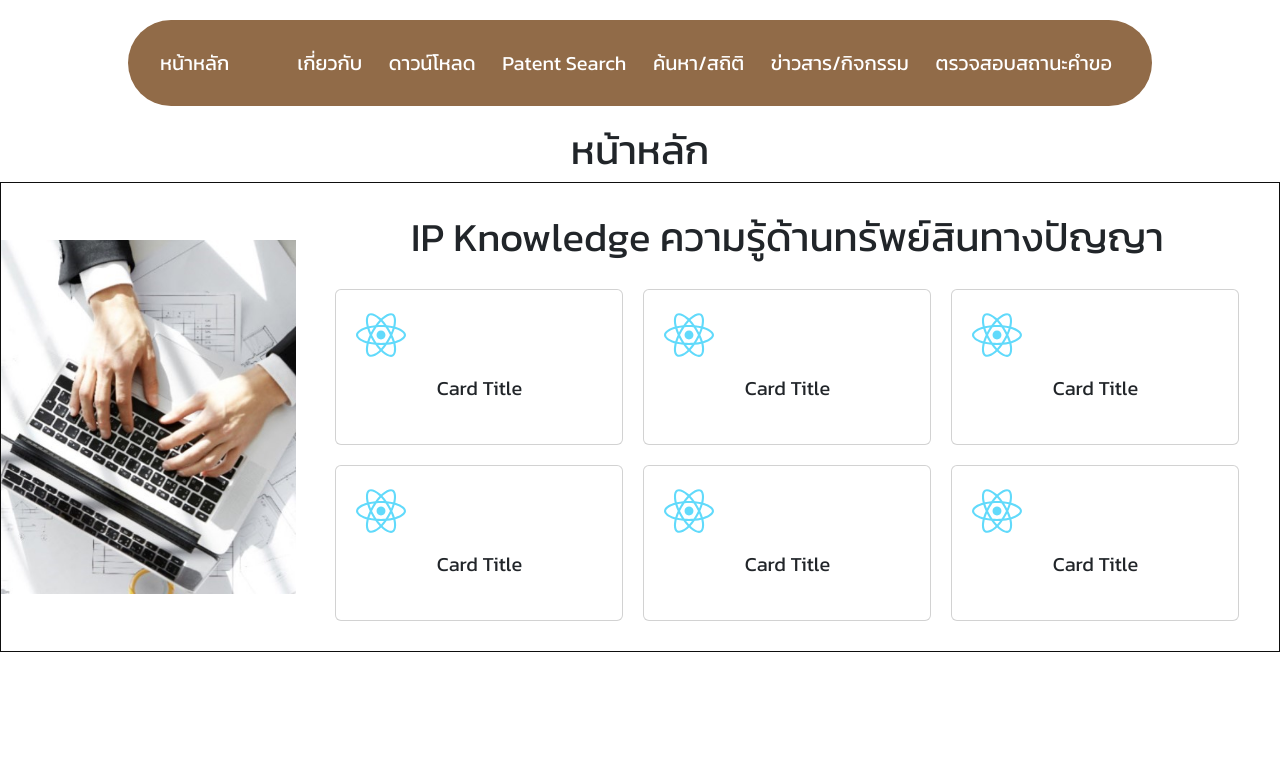
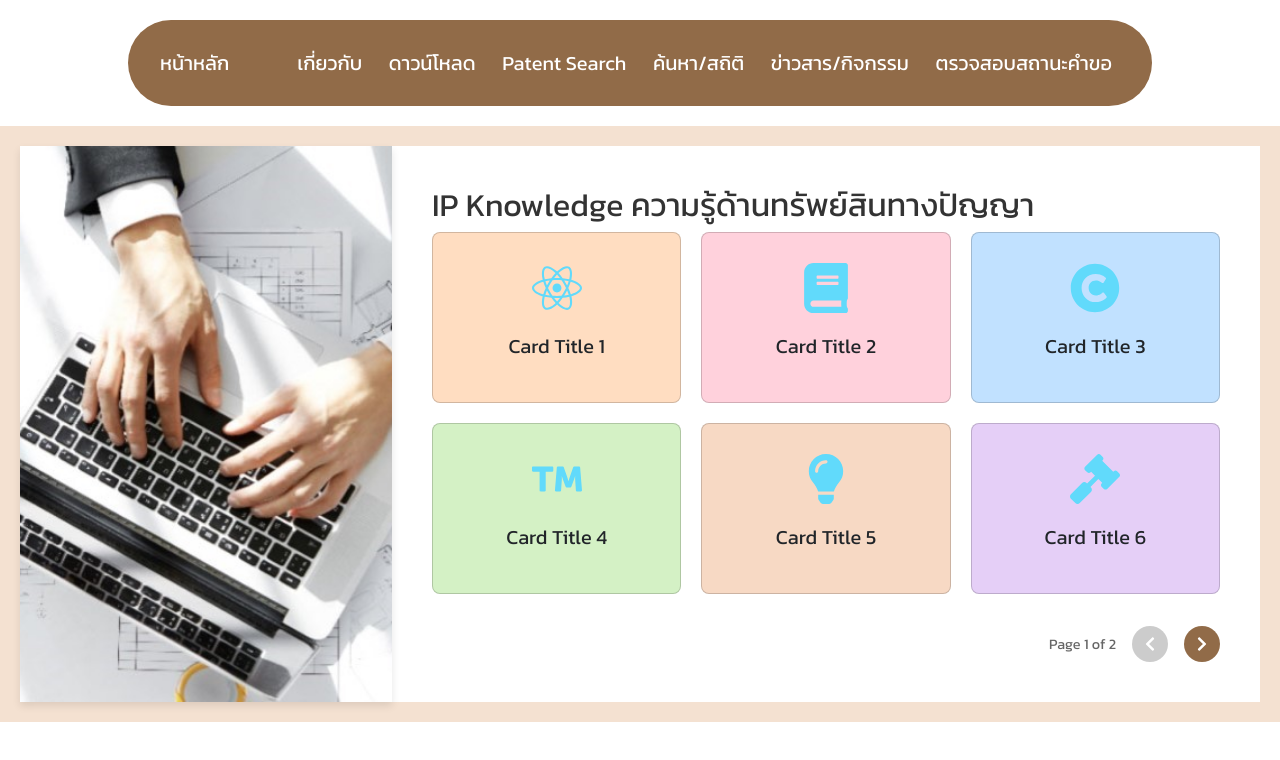
Before and after one commit to IntellectualProp/kpru-project, a Next.js app: page / in a window 1280 px wide. Shown: the top 760 px of the page. Built offline with nearby package versions, Linux system fonts and the light colour scheme.

Commit message:
[UPDATE] MainMenu

```diff
--- a/src/app/components/MainMenu.jsx
+++ b/src/app/components/MainMenu.jsx
@@ -1,54 +1,139 @@
-import React from 'react'
+import React, { useState } from 'react'
 import Image from 'next/image'
 import Card from 'react-bootstrap/Card'
-import { FaReact } from 'react-icons/fa' // นำเข้าไอคอน
+import {
+    FaReact,
+    FaBook,
+    FaCopyright,
+    FaTrademark,
+    FaLightbulb,
+    FaGavel,
+    FaUniversity,
+    FaGlobe,
+    FaShieldAlt,
+    FaHandshake,
+    FaFileContract,
+    FaBalanceScale
+} from 'react-icons/fa'
+import { FaChevronLeft, FaChevronRight } from 'react-icons/fa'
 import styles from './MainMenu.module.css'
 
 function MainMenu() {
+    // Data for cards with icons
+    const cardItems = [
+        { id: 1, title: "Card Title 1", icon: FaReact, backgroundColor: "#FFDDC1"},
+        { id: 2, title: "Card Title 2", icon: FaBook, backgroundColor: "#FFD1DC"},
+        { id: 3, title: "Card Title 3", icon: FaCopyright, backgroundColor: "#C1E1FF"},
+        { id: 4, title: "Card Title 4", icon: FaTrademark, backgroundColor: "#D4F1C5"},
+        { id: 5, title: "Card Title 5", icon: FaLightbulb, backgroundColor: "#F7D9C4"},
+        { id: 6, title: "Card Title 6", icon: FaGavel, backgroundColor: "#E5CFF7"},
+        { id: 7, title: "Card Title 7", icon: FaUniversity, backgroundColor: "#FFF4B3"},
+        { id: 8, title: "Card Title 8", icon: FaGlobe, backgroundColor: "#C2F0FC"},
+        { id: 9, title: "Card Title 9", icon: FaShieldAlt, backgroundColor: "#FFE3E3"},
+        { id: 10, title: "Card Title 10", icon: FaHandshake, backgroundColor: "#D7F9DE"},
+        { id: 11, title: "Card Title 11", icon: FaFileContract, backgroundColor: "#FFEBB7"},
+        { id: 12, title: "Card Title 12", icon: FaBalanceScale, backgroundColor: "#E0BBE4"}
+    ];
+
+
+    // Pagination state
+    const [currentPage, setCurrentPage] = useState(1);
+    const cardsPerPage = 6;
+    const totalPages = Math.ceil(cardItems.length / cardsPerPage);
+
+    // Get current cards
+    const indexOfLastCard = currentPage * cardsPerPage;
+    const indexOfFirstCard = indexOfLastCard - cardsPerPage;
+    const currentCards = cardItems.slice(indexOfFirstCard, indexOfLastCard);
+
+    // First row and second row for current page
+    const firstRow = currentCards.slice(0, 3);
+    const secondRow = currentCards.slice(3, 6);
+
+    // Handle page navigation
+    const goToNextPage = () => {
+        setCurrentPage(prevPage =>
+            prevPage < totalPages ? prevPage + 1 : prevPage
+        );
+    };
+
+    const goToPrevPage = () => {
+        setCurrentPage(prevPage =>
+            prevPage > 1 ? prevPage - 1 : prevPage
+        );
+    };
+
     return (
         <div className={styles.container}>
+            <div className={styles.horizontalLayout}>
+                <div className={styles.imageSection}>
                     <div className={styles.imageContainer}>
-                <Image src="/images/ip_knowledge.jpg" alt="ip_knowledge" layout="responsive" width={500} height={300} />
+                        <Image
+                            src="/images/ip_knowledge.jpg"
+                            alt="ip_knowledge"
+                            layout="fill"
+                            objectFit="cover"
+                            priority
+                        />
                     </div>
-            <div className={styles.contentContainer}>
+                </div>
+                <div className={styles.contentSection}>
                     <h1 className={styles.title}>IP Knowledge ความรู้ด้านทรัพย์สินทางปัญญา</h1>
-                <div className={styles.cardContainer}>
-                    <Card style={{ width: '18rem', textAlign: 'center', padding: '20px' }}>
-                        <FaReact size={50} color="#61dafb" />
+
+                    <div className={styles.twoRowsLayout}>
+                        <div className={styles.cardRow}>
+                            {firstRow.map((item) => {
+                                const IconComponent = item.icon;
+                                return (
+                                    <div key={item.id} className={styles.cardWrapper}>
+                                        <Card className={styles.card} style={{ backgroundColor: item.backgroundColor }}>
+                                            <IconComponent size={50} color="#61dafb" className={styles.cardIcon} />
                                             <Card.Body>
-                            <Card.Title>Card Title</Card.Title>
+                                                <Card.Title>{item.title}</Card.Title>
                                             </Card.Body>
                                         </Card>
-                    <Card style={{ width: '18rem', textAlign: 'center', padding: '20px' }}>
-                        <FaReact size={50} color="#61dafb" />
+                                    </div>
+                                );
+                            })}
+                        </div>
+
+                        <div className={styles.cardRow}>
+                            {secondRow.map((item) => {
+                                const IconComponent = item.icon;
+                                return (
+                                    <div key={item.id} className={styles.cardWrapper}>
+                                        <Card className={styles.card} style={{ backgroundColor: item.backgroundColor }}>
+                                            <IconComponent size={50} color="#61dafb" className={styles.cardIcon} />
                                             <Card.Body>
-                            <Card.Title>Card Title</Card.Title>
+                                                <Card.Title>{item.title}</Card.Title>
                                             </Card.Body>
                                         </Card>
-                    <Card style={{ width: '18rem', textAlign: 'center', padding: '20px' }}>
-                        <FaReact size={50} color="#61dafb" />
-                        <Card.Body>
-                            <Card.Title>Card Title</Card.Title>
-                        </Card.Body>
-                    </Card>
-                    <Card style={{ width: '18rem', textAlign: 'center', padding: '20px' }}>
-                        <FaReact size={50} color="#61dafb" />
-                        <Card.Body>
-                            <Card.Title>Card Title</Card.Title>
-                        </Card.Body>
-                    </Card>
-                    <Card style={{ width: '18rem', textAlign: 'center', padding: '20px' }}>
-                        <FaReact size={50} color="#61dafb" />
-                        <Card.Body>
-                            <Card.Title>Card Title</Card.Title>
-                        </Card.Body>
-                    </Card>
-                    <Card style={{ width: '18rem', textAlign: 'center', padding: '20px' }}>
-                        <FaReact size={50} color="#61dafb" />
-                        <Card.Body>
-                            <Card.Title>Card Title</Card.Title>
-                        </Card.Body>
-                    </Card>
+                                    </div>
+                                );
+                            })}
+                        </div>
+                    </div>
+
+                    {/* Pagination Controls */}
+                    <div className={styles.paginationControls}>
+                        <span className={styles.pageInfo}>
+                            Page {currentPage} of {totalPages}
+                        </span>
+                        <button
+                            className={styles.paginationButton}
+                            onClick={goToPrevPage}
+                            disabled={currentPage === 1}
+                        >
+                            <FaChevronLeft />
+                        </button>
+                        <button
+                            className={styles.paginationButton}
+                            onClick={goToNextPage}
+                            disabled={currentPage === totalPages}
+                        >
+                            <FaChevronRight />
+                        </button>
+                    </div>
                 </div>
             </div>
         </div>
--- a/src/app/components/MainMenu.module.css
+++ b/src/app/components/MainMenu.module.css
@@ -1,42 +1,203 @@
 .container {
+    width: 100%;
+    max-width: 1400px;
+    margin: 0 auto;
+    padding: 20px;
+  }
+
+  /* Horizontal layout for all screen sizes where possible */
+  .horizontalLayout {
     display: flex;
-    justify-content: center;
-    align-items: center;
-    /* background-color: #f5f5f5; */
-    padding: 10px auto 10px auto;
-    border: solid 1px #0e0e0e;
+    /* gap: 30px; */
+    align-items: stretch; /* Changed to stretch to match heights */
+    min-height: 500px; /* Minimum height to ensure image has room to display */
+    background-color: white;
+  }
+
+  .imageSection {
+    flex: 0 0 30%;
+    position: relative; /* For absolute positioning of Image component */
+  }
+
+  .contentSection {
+    margin: 40px;
+    flex: 1;
+    display: flex;
+    flex-direction: column;
   }
 
   .imageContainer {
-    width: 30%;
-    height: auto;
+    position: relative;
+    width: 10   0%;
+    height: 100%;
+    /* border-radius: 8px; */
+    overflow: hidden;
+    box-shadow: 0 4px 8px rgba(0, 0, 0, 0.1);
+  }
+
+  .title {
+    font-size: 2rem;
+    color: #333;
+  }
+
+  /* Two rows layout */
+  .twoRowsLayout {
     display: flex;
+    flex-direction: column;
+    gap: 20px;
+    flex: 1; /* Take remaining space */
+  }
+
+  .cardRow {
+    display: flex;
+    gap: 20px;
+    width: 100%;
+  }
+
+  .cardWrapper {
+    flex: 1;
+    min-width: 0; /* Prevents flex items from overflowing */
+  }
+
+  .card {
+    height: 100%;
+    text-align: center;
+    padding: 20px;
+    transition: transform 0.3s, box-shadow 0.3s;
+    border-radius: 8px;
+  }
+
+  .card:hover {
+    transform: translateY(-5px);
+    box-shadow: 0 10px 20px rgba(0, 0, 0, 0.1);
+  }
+
+  .cardIcon {
+    margin: 10px auto 5px auto;
+  }
+
+  /* Add these styles to your existing MainMenu.module.css file */
+
+.paginationControls {
+    display: flex;
+    margin-left: auto;
     justify-content: center;
     align-items: center;
-    overflow: hidden;
+    margin-top: 2rem;
+    gap: 1rem;
   }
 
-.imageContainer > img{
-    max-width: 100%;
-    height: auto;
+  .paginationButton {
+    display: flex;
+    align-items: center;
+    gap: 0.5rem;
+    padding: 10px;
+    background-color: #916B48;
+    color: white;
+    border: none;
+    border-radius: 50%;
+    cursor: pointer;
+    transition: background-color 0.2s;
   }
 
-.cardContainer {
-    display: grid;
-    grid-template-columns: repeat(3, 1fr); /* 3 คอลัมน์ */
-    gap: 20px; /* ระยะห่างระหว่าง Card */
-    justify-content: center;
-    margin-top: 20px;
+  .paginationButton:hover {
+    background-color: #a3876c;
   }
 
-.contentContainer {
-    display: flex;
+  .paginationButton:disabled {
+    background-color: #cccccc;
+    cursor: not-allowed;
+  }
+
+  .pageInfo {
+    font-size: 0.9rem;
+    color: #666;
+  }
+
+  /* Large tablets: Adjust spacing and sizing */
+  @media (max-width: 1200px) {
+    .horizontalLayout {
+      min-height: 450px;
+    }
+
+    .cardRow {
+      gap: 15px;
+    }
+  }
+
+  /* Medium tablets: Further adjust layout */
+  @media (max-width: 992px) {
+    .horizontalLayout {
+      min-height: 400px;
+    }
+
+    .title {
+      font-size: 1.75rem;
+    }
+
+    .card {
+      padding: 15px;
+    }
+  }
+
+  /* Small tablets: Maintain left image but adjust sizes */
+  @media (max-width: 768px) {
+    .horizontalLayout {
+      min-height: 350px;
+    }
+
+    .title {
+      font-size: 1.5rem;
+      margin-bottom: 20px;
+    }
+
+    .twoRowsLayout {
+      gap: 15px;
+    }
+
+    .cardRow {
+      gap: 10px;
+    }
+
+    .card {
+      padding: 10px;
+    }
+  }
+
+  /* Mobile landscape: Switch to vertical layout */
+  @media (max-width: 576px) {
+    .horizontalLayout {
       flex-direction: column;
-    justify-content: center;
-    align-items: center;
-    padding: 30px 0px 30px 0px;
-    /* border: solid 1px #0e0e0e; */
-    background-color: white;
+      min-height: auto;
+    }
+
+    .imageSection {
+      flex: 0 0 175px; /* Fixed height on mobile */
       width: 100%;
-    height: 100%;
+      margin-bottom: 20px;
     }
+
+    .title {
+      text-align: center;
+    }
+
+    /* Keep 2x3 grid structure */
+    .cardWrapper {
+      min-height: 120px;
+    }
+  }
+
+  /* Small mobile: Further optimize cards */
+  @media (max-width: 480px) {
+    .container {
+      padding: 10px;
+    }
+
+    .imageSection {
+      flex: 0 0 250px; /* Smaller on very small screens */
+    }
+
+    .cardIcon {
+      transform: scale(0.8);
+    }
+  }
--- a/src/app/page.jsx
+++ b/src/app/page.jsx
@@ -5,8 +5,8 @@ import Link from "next/link";
 import MainMenu from "@components/MainMenu";
 export default function Home() {
   return (
-    <div>
-      <h1 style={{textAlign: 'center'}}>หน้าหลัก</h1>
+    <div style={{backgroundColor: '#f4e1d1'}}>
+      {/* <h1 style={{textAlign: 'center'}}>หน้าหลัก</h1> */}
       <MainMenu/>
     </div>
   );
```
Lines whose indentation alone changed are shown as unchanged.
